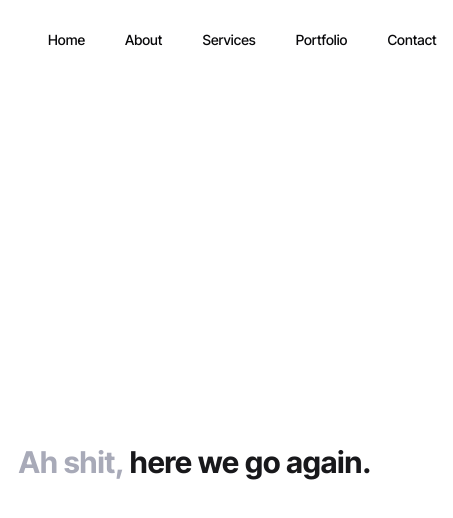
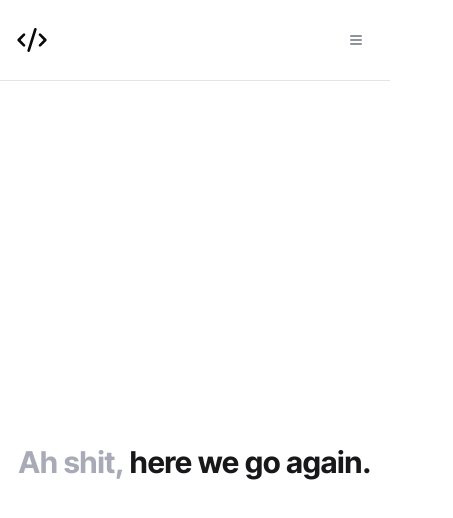
Before and after one commit to AliRadmanesh/radmanesh.me, a Next.js app in the folder apps/web/: page / in a window 390 px wide. Shown: the top 518 px of the page, 453 px wide, since content can reach past the window. Built offline with nearby package versions, Linux system fonts and the light colour scheme.

Commit message:
feat: complete header component

```diff
--- a/apps/web/components/common/header/header.tsx
+++ b/apps/web/components/common/header/header.tsx
@@ -1,30 +1,59 @@
+import { Button } from "@/components/ui/button";
+import { Sheet, SheetContent, SheetTrigger } from "@/components/ui/sheet";
 import { cn } from "@/utils/css";
-import { CodeXml } from "lucide-react";
+import { CodeXml, Menu } from "lucide-react";
 import Link from "next/link";
 import { headerItems } from "./data";
 
 import styles from "./styles.module.css";
 
-export const Header = () => {
-	return (
-		<div className="container h-header mx-auto px-4 md:px-6 lg:px-8">
-			<header className="flex h-20 w-full shrink-0 items-center px-4 md:px-6">
-				<Link href="#" className="mr-6 hidden lg:flex" prefetch={false}>
-					<CodeXml className="h-8 w-8" />
-				</Link>
-				<div className="ml-auto flex gap-2">
-					{headerItems.map((item) => (
+const HeaderItems = ({ mobile }: { mobile?: boolean }) =>
+	headerItems.map((item) => (
 		<Link
 			key={item.name}
 			href={item.href}
-							className={cn("group", styles["header-item"])}
+			className={cn(
+				styles["header-item"],
+				mobile && styles["header-item-mobile"],
+			)}
 			prefetch={false}
 		>
 			{item.name}
 		</Link>
-					))}
+	));
+
+export const Header = () => (
+	<header className="sticky top-0 z-50 w-full outline outline-1 outline-border bg-white dark:outline-gray-800 dark:bg-gray-950">
+		<div className="container mx-auto flex h-header max-w-6xl items-center justify-between px-4 md:px-6">
+			<Link href="/" className="flex items-center gap-2" prefetch={false}>
+				<CodeXml className="h-8 w-8" />
+				<span className="sr-only">Website icon</span>
+			</Link>
+			<nav className="hidden items-center gap-10 text-sm font-medium md:flex">
+				<HeaderItems />
+			</nav>
+			<div className="flex md:hidden items-center gap-4">
+				<Sheet>
+					<SheetTrigger asChild>
+						<Button
+							variant="ghost"
+							size="icon"
+							className="rounded-full md:hidden"
+						>
+							<Menu className="h-8 w-8 text-gray-500 dark:text-gray-400" />
+							<span className="sr-only">Toggle navigation menu</span>
+						</Button>
+					</SheetTrigger>
+					<SheetContent
+						side="top"
+						className="md:hidden fixed top-0 left-0 w-screen h-screen bg-white dark:bg-gray-950"
+					>
+						<div className="grid gap-4 p-4 mt-4 h-3/4 text-center justify-center items-center">
+							<HeaderItems mobile />
+						</div>
+					</SheetContent>
+				</Sheet>
+			</div>
 		</div>
 	</header>
-		</div>
 );
-};
--- a/apps/web/components/common/header/styles.module.css
+++ b/apps/web/components/common/header/styles.module.css
@@ -1,3 +1,7 @@
 .header-item {
-	@apply inline-flex h-9 w-max items-center justify-center rounded-md bg-white px-4 py-2 text-sm font-medium transition-colors hover:bg-gray-100 hover:text-gray-900 focus:bg-gray-100 focus:text-gray-900 focus:outline-none disabled:pointer-events-none disabled:opacity-50 data-[active]:bg-gray-100/50 data-[state=open]:bg-gray-100/50 dark:bg-gray-950 dark:hover:bg-gray-800 dark:hover:text-gray-50 dark:focus:bg-gray-800 dark:focus:text-gray-50 dark:data-[active]:bg-gray-800/50 dark:data-[state=open]:bg-gray-800/50;
+	@apply text-lg text-gray-500 hover:text-gray-900 dark:text-gray-400 dark:hover:text-gray-50;
 }
+
+.header-item-mobile {
+	@apply text-3xl font-bold;
+}
```
Lines whose indentation alone changed are shown as unchanged.
